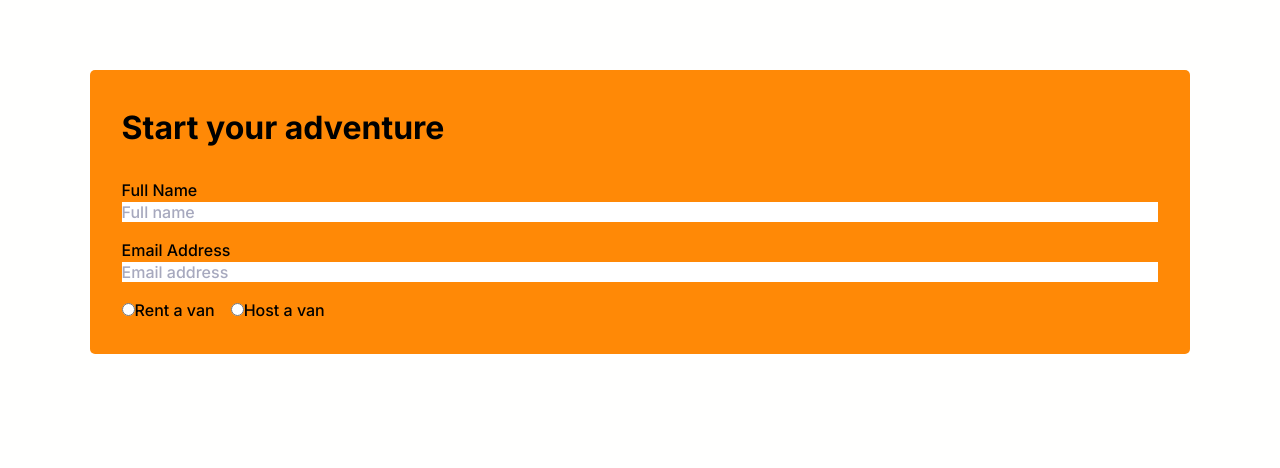
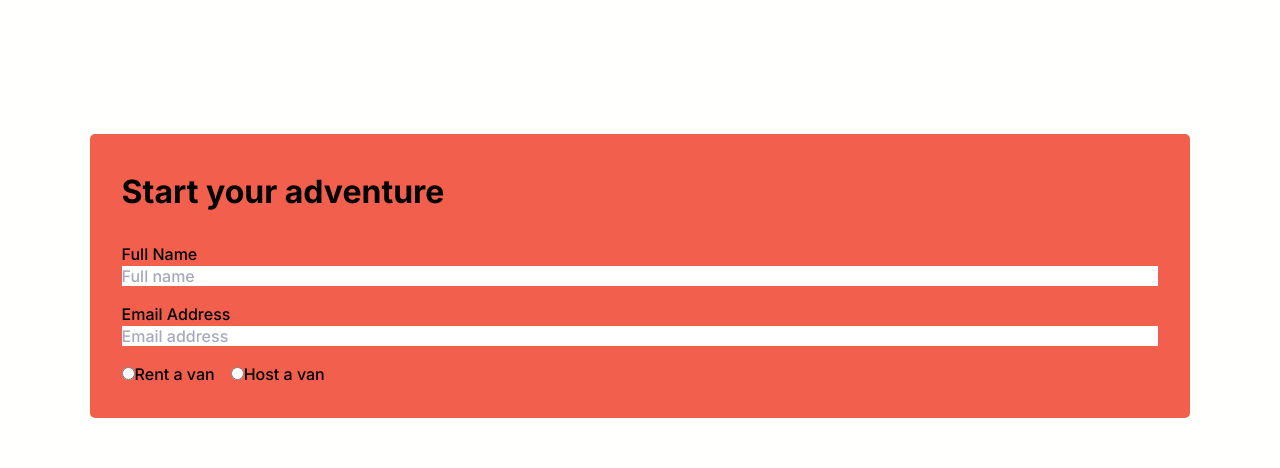
Before and after one commit to soojeong-park-ca/nomad-wheels, a React (Vite) app: page / in a window 1280 px wide. Shown: the part 3527-3995 px from the top of the page. Built offline with nearby package versions, Linux system fonts and the light colour scheme.

Commit message:
add responsive spacing between sections

```diff
--- a/src/components/Features.jsx
+++ b/src/components/Features.jsx
@@ -3,7 +3,7 @@ import { Link } from "react-router-dom";
 export default function Features() {
   return (
     <section id="features" className="features margin-bottom-2xl">
-      <div className="features__content app-padding-inline-default margin-bottom-xl">
+      <div className="features__content app-padding-inline-default">
         <div className="max-width center-hori">
           <h2 className="heading-secondary margin-bottom-m">
             Explore the exceptional features of Nomad Wheels
--- a/src/components/Testimonial.jsx
+++ b/src/components/Testimonial.jsx
@@ -50,7 +50,7 @@ export default function Testimonial() {
 
   return (
     <section id="testimonial" className="testimonial margin-bottom-2xl">
-      <div className="app-padding-inline-default margin-bottom-xl">
+      <div className="app-padding-inline-default">
         <div className="max-width center-hori">
           <h2 className="heading-secondary margin-bottom-m">
             We make people genuinely happy
--- a/src/css/main.css
+++ b/src/css/main.css
@@ -649,7 +649,7 @@ p {
 }
 
 .signup__content {
-  background-color: #ff8906;
+  background-color: #f25f4c;
   border-radius: 5px;
   padding: 2rem;
 }
@@ -783,6 +783,11 @@ p {
 section {
   width: 100%;
 }
+@media screen and (min-width: 64em) {
+  section .app-padding-inline-default {
+    margin-bottom: 4rem;
+  }
+}
 
 .host-navbar {
   gap: 1.8rem;
--- a/src/sass/components/_signup.scss
+++ b/src/sass/components/_signup.scss
@@ -3,7 +3,7 @@
 
 .signup {
   &__content {
-    background-color: v.$color-primary;
+    background-color: v.$color-secondary;
     border-radius: 5px;
     padding: 2rem;
   }
--- a/src/sass/layout/_layout.scss
+++ b/src/sass/layout/_layout.scss
@@ -1,3 +1,6 @@
+@use "../abstracts/variables" as v;
+@use "../abstracts/mixins" as m;
+
 .siteWrapper {
   min-height: 100vh;
 
@@ -14,4 +17,10 @@
 
 section {
   width: 100%;
+
+  @include m.respondMin(v.$laptop-m) {
+    .app-padding-inline-default {
+      margin-bottom: 4rem;
+    }
+  }
 }
```
